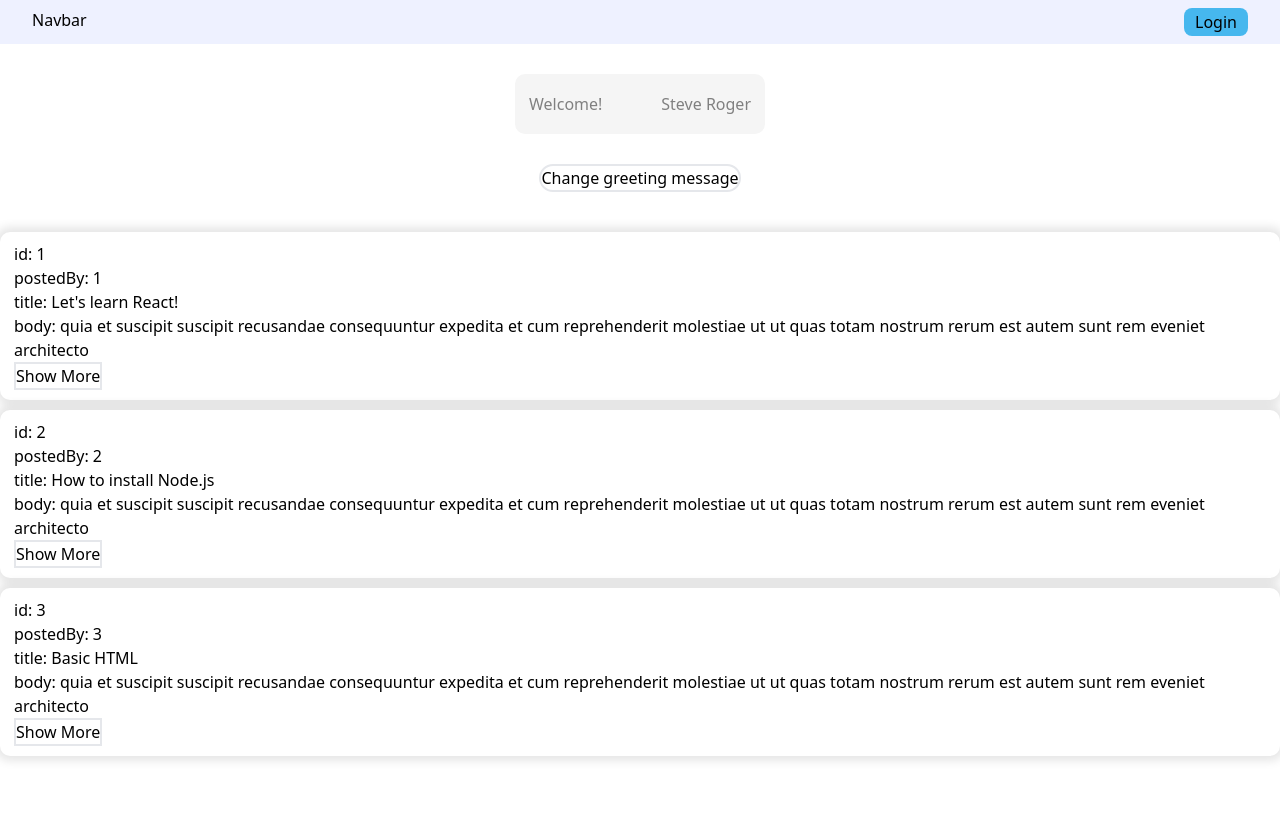
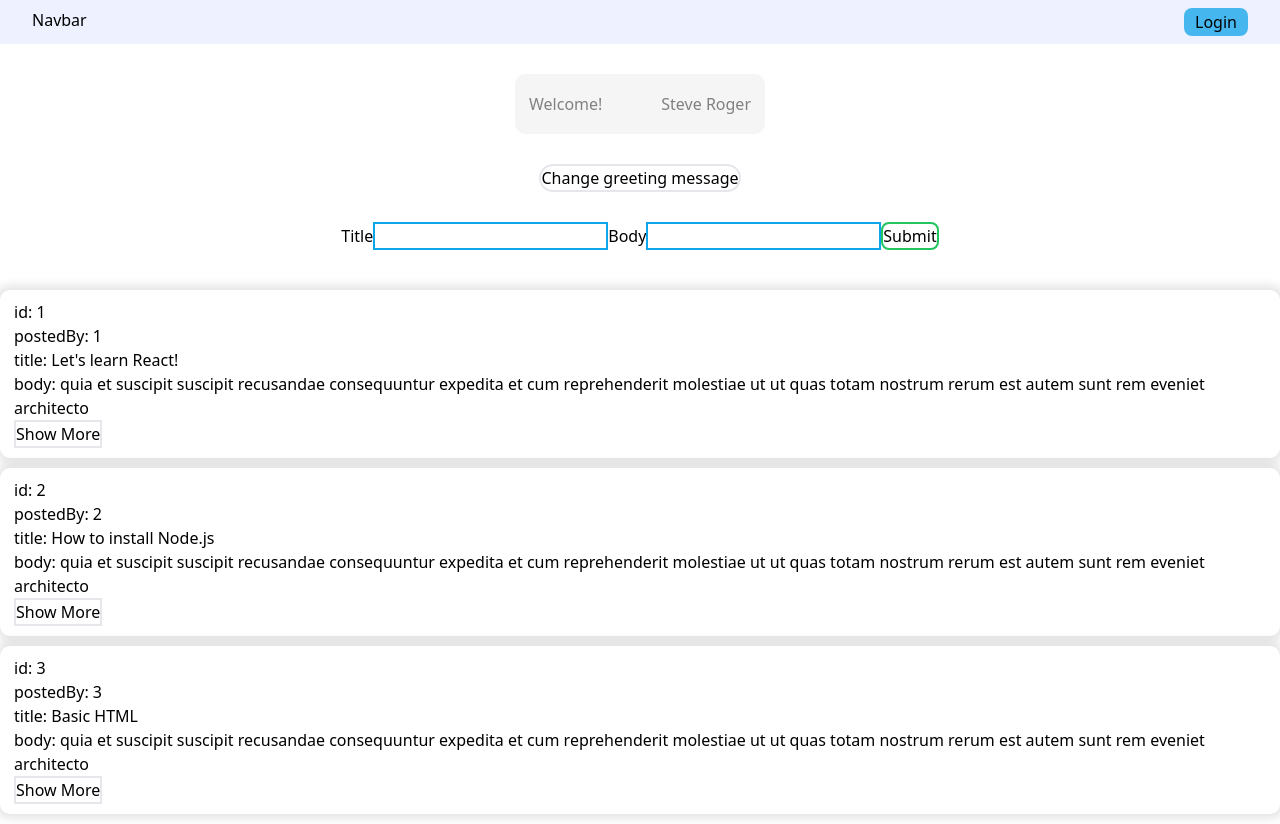
Before and after one commit to SHUSHI1137/my-first-react-app, a React (Vite) app: page / in a window 1280 px wide. Before the commit the page ends 800 px from the top, so only its background shows below. Built offline with nearby package versions, Linux system fonts and the light colour scheme.

Commit message:
create form for add content

```diff
--- a/src/App.tsx
+++ b/src/App.tsx
@@ -1,10 +1,11 @@
+import { FormEvent, useState } from 'react'
 import './App.css'
 import Greeting from './components/Greeting'
 import Navbar from './components/Navbar'
 import Post from './components/Post'
 import { PostDTO } from './types/dto'
 
-const posts: PostDTO[] = [
+const initialPosts: PostDTO[] = [
   {
     id: 1,
     userId: 1,
@@ -26,10 +27,54 @@ const posts: PostDTO[] = [
 ]
 
 function App() {
+  const [posts, setPosts] = useState<PostDTO[]>(initialPosts)
+  const [newTitle, setNewTitle] = useState<string>('')
+  const [newBody, setNewbody] = useState<string>('')
+
+  const handleSubmit = (e: FormEvent) => {
+    e.preventDefault()
+
+    const currentPosts = [...posts]
+
+    currentPosts.push({
+      id: Math.floor(Math.random() * 1000),
+      userId: Math.floor(Math.random() * 1000),
+      title: newTitle,
+      body: newBody,
+    })
+
+    setPosts(currentPosts)
+
+    // * Clear form after set posts
+    setNewTitle('')
+    setNewbody('')
+  }
+
   return (
     <div className="App">
       <Navbar />
       <Greeting name="Steve Roger" isLoggedIn={true} />
+      <form onSubmit={handleSubmit}>
+        <label>Title</label>
+        <input
+          type="text"
+          value={newTitle}
+          onChange={(e) => setNewTitle(e.target.value)}
+          className="border-solid border-2 border-sky-500"
+          required
+        />
+        <label>Body</label>
+        <input
+          type="text"
+          value={newBody}
+          onChange={(e) => setNewbody(e.target.value)}
+          required
+          className="border-solid border-2 border-sky-500"
+        />
+        <button type="submit" className="border-solid border-2 rounded-lg border-green-500 ">
+          Submit
+        </button>
+      </form>
       <div className="feed-container">
         {posts.map((post) => {
           return <Post key={post.id} post={post} />
```
